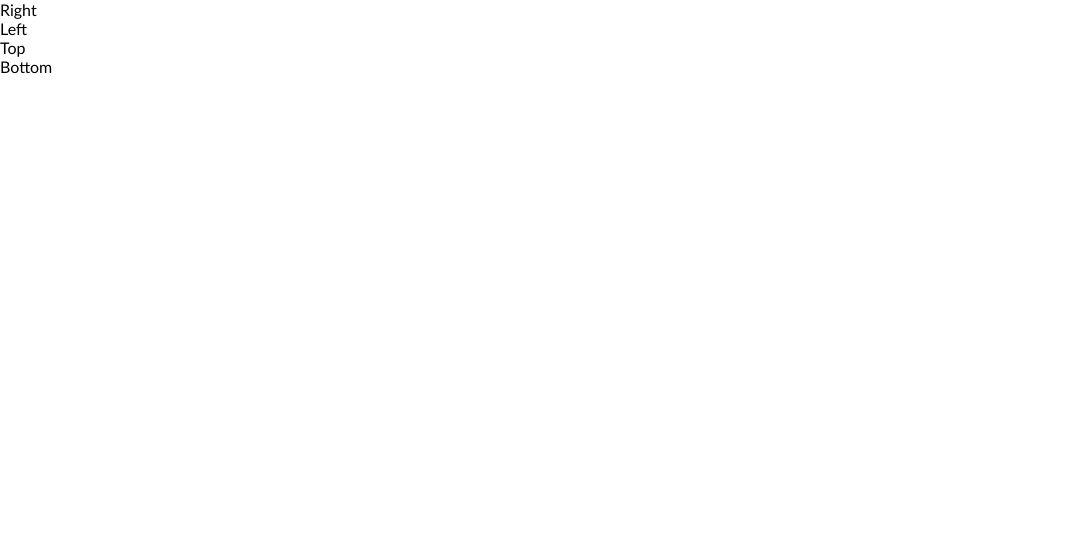
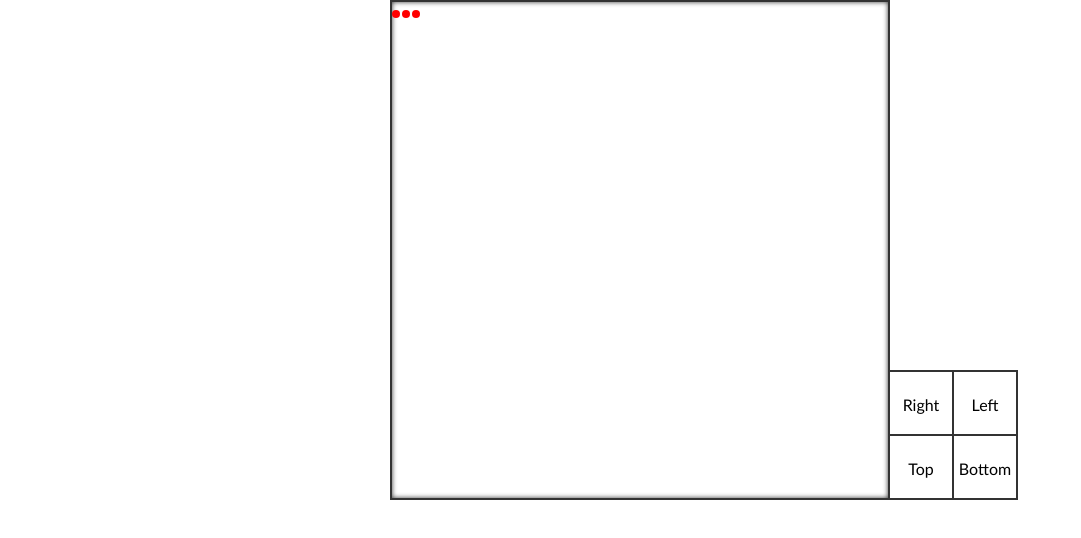
Before and after one commit to alifrontend499/snakeGame, a plain HTML site: page index.html in a window 1280 px wide. Shown: the whole page, without its empty margins (0-1081 px from the left). Drawn offline with Linux system fonts and the light colour scheme.

Commit message:
css changes

```diff
--- a/assets/js/script.js
+++ b/assets/js/script.js
@@ -1,60 +1,61 @@
 // SNAKE GAME STARTS
-// window.onload = function () {
-//     let left = 0;
-//     let right = 0;
-//     let top = 0;
-//     let bottom = 0;
-//     let leftPosInt, rightPosInt, topPosInt, bottomPosInt;
-//     let elem = document.querySelector('.ver-inner');
-//     let leftBtn = document.querySelector('.left');
-//     let rightBtn = document.querySelector('.right');
-//     let topBtn = document.querySelector('.top');
-//     let bottomBtn = document.querySelector('.bottom');
-//     let slideSpeed = 100;
+window.onload = function () {
+    "use strict";
+    // let left = 0;
+    // let right = 0;
+    // let top = 0;
+    // let bottom = 0;
+    // let leftPosInt, rightPosInt, topPosInt, bottomPosInt;
+    // let elem = document.querySelector('.snake-game-inner');
+    // let leftBtn = document.querySelector('.left');
+    // let rightBtn = document.querySelector('.right');
+    // let topBtn = document.querySelector('.top');
+    // let bottomBtn = document.querySelector('.bottom');
+    // let slideSpeed = 100;
 
-//     function leftPos() {
-//         elem.style.cssText = "left: " + left + "px; top: " + top + "px; transform: rotate(0deg)";
-//         left += 10;
-//     }
-//     function rightPos() {
-//         elem.style.cssText = "left: " + left + "px; top: " + top + "px; transform: rotate(180deg)";
-//         left -= 10;
-//     }
-//     function topPos() {
-//         elem.style.cssText = "top: " + top + "px; left: " + left + "px; transform-origin: center; transform: rotate(-90deg)";
-//         if (top !== 0) {
-//             top -= 10;
-//         }
-//     }
-//     function bottomPos() {
-//         elem.style.cssText = "top: " + top + "px; left: " + left + "px; transform-origin: center; transform: rotate(90deg)";
-//         top += 10;
-//     }
+    // function leftPos() {
+    //     elem.style.cssText = "left: " + left + "px; top: " + top + "px; transform: rotate(0deg)";
+    //     left += 10;
+    // }
+    // function rightPos() {
+    //     elem.style.cssText = "left: " + left + "px; top: " + top + "px; transform: rotate(180deg)";
+    //     left -= 10;
+    // }
+    // function topPos() {
+    //     elem.style.cssText = "top: " + top + "px; left: " + left + "px; transform-origin: center; transform: rotate(-90deg)";
+    //     if (top !== 0) {
+    //         top -= 10;
+    //     }
+    // }
+    // function bottomPos() {
+    //     elem.style.cssText = "top: " + top + "px; left: " + left + "px; transform-origin: center; transform: rotate(90deg)";
+    //     top += 10;
+    // }
 
 
-//     leftBtn.addEventListener("click", function () {
-//         leftPosInt = setInterval(leftPos, slideSpeed);
-//         clearInterval(rightPosInt);
-//         clearInterval(topPosInt);
-//         clearInterval(bottomPosInt);
-//     });
-//     rightBtn.addEventListener("click", function () {
-//         rightPosInt = setInterval(rightPos, slideSpeed);
-//         clearInterval(leftPosInt);
-//         clearInterval(topPosInt);
-//         clearInterval(bottomPosInt);
-//     });
-//     topBtn.addEventListener("click", function () {
-//         topPosInt = setInterval(topPos, slideSpeed);
-//         clearInterval(leftPosInt);
-//         clearInterval(rightPosInt);
-//         clearInterval(bottomPosInt);
-//     });
-//     bottomBtn.addEventListener("click", function () {
-//         bottomPosInt = setInterval(bottomPos, slideSpeed);
-//         clearInterval(leftPosInt);
-//         clearInterval(rightPosInt);
-//         clearInterval(topPosInt);
-//     });
-// }
+    // leftBtn.addEventListener("click", function () {
+    //     leftPosInt = setInterval(leftPos, slideSpeed);
+    //     clearInterval(rightPosInt);
+    //     clearInterval(topPosInt);
+    //     clearInterval(bottomPosInt);
+    // });
+    // rightBtn.addEventListener("click", function () {
+    //     rightPosInt = setInterval(rightPos, slideSpeed);
+    //     clearInterval(leftPosInt);
+    //     clearInterval(topPosInt);
+    //     clearInterval(bottomPosInt);
+    // });
+    // topBtn.addEventListener("click", function () {
+    //     topPosInt = setInterval(topPos, slideSpeed);
+    //     clearInterval(leftPosInt);
+    //     clearInterval(rightPosInt);
+    //     clearInterval(bottomPosInt);
+    // });
+    // bottomBtn.addEventListener("click", function () {
+    //     bottomPosInt = setInterval(bottomPos, slideSpeed);
+    //     clearInterval(leftPosInt);
+    //     clearInterval(rightPosInt);
+    //     clearInterval(topPosInt);
+    // });
+}
 // SNAKE GAME FINISH
--- a/assets/scss/style.scss
+++ b/assets/scss/style.scss
@@ -5,4 +5,57 @@
 body {
     margin: 0;
     font-family: calibri;
+    height: 100vh;
 }
+
+.snake-game-outer {
+    display: table;
+    height: 100%;
+    width: 100%;
+    .snake-game-inner {
+        height: 500px;
+        width: 500px;
+        border: 2px solid #333333;
+        box-shadow: inset 0px 0px 5px #333;
+    }
+}
+
+.snake-game-inner {
+    position: relative;
+    margin: auto;
+    .snake {
+        position: absolute;
+        span {
+            height: 8px;
+            width: 8px;
+            background: red;
+            display: inline-block;
+            border-radius: 100%;
+            margin-right: -2px
+        }
+    }
+    .buttons {
+        height: 130px;
+        width: 130px;
+        border: 1px solid #333;
+        position: absolute;
+        left: 100%;
+        top: calc(100% - 128px);
+        div {
+            float: left;
+            width: 50%;
+            height: 50%;
+            text-align: center;
+            border: 1px solid #333;
+            cursor: pointer;
+            padding-top: 23px;
+            transition: .1s;
+            &:hover {
+                background: rgba(#333, 0.3);
+            }
+            &:active {
+                padding-top: 25px;padding-left: 10px;
+            }
+        }
+    }
+}
--- a/index.html
+++ b/index.html
@@ -11,15 +11,9 @@
 
 <body>
     <!-- SNAKE GAME HTML START -->
-    <div class="ver">
-        <div class="ver-inner">
-            <span></span>
-            <span></span>
-            <span></span>
-            <span></span>
-            <span></span>
-            <span></span>
-            <span></span>
+    <div class="snake-game-outer">
+        <div class="snake-game-inner">
+            <div class="snake">
                 <span></span>
                 <span></span>
                 <span></span>
@@ -32,6 +26,8 @@
                 <div class="bottom"> Bottom </div>
             </div>
         </div>
+
+    </div>
     <!-- SNAKE GAME HTML FINISH -->
 
     <script src="assets/js/script.js"></script>
```
Also changed, not shown: assets/css/style.css, 1 other file. Lines whose indentation alone changed are shown as unchanged.
